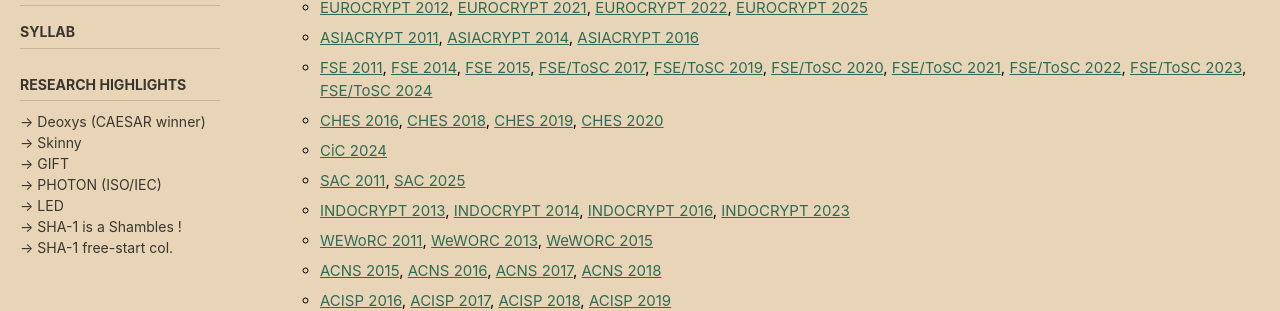
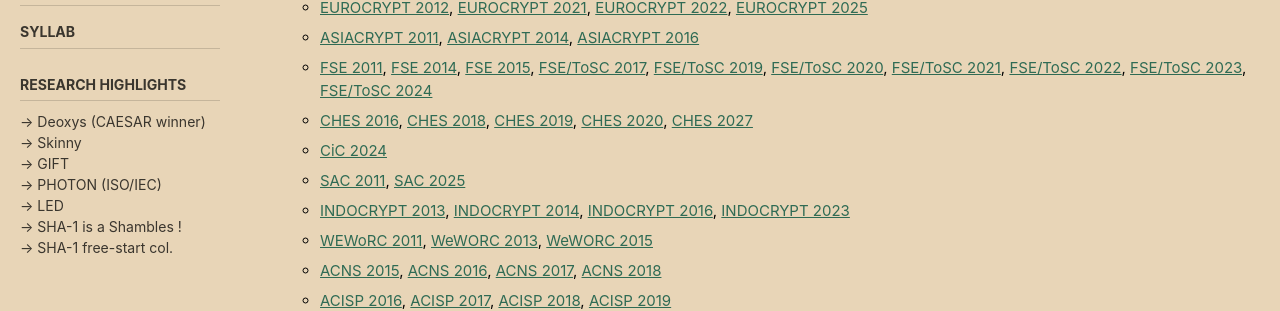
Before and after one commit to thomaspeyrin/web, a Jekyll site: the page built from activities.md, in a window 1280 px wide and 900 px high. Shown: the part 379-690 px from the top of the window. Built offline with Jekyll 4.4.1, drawn with Linux system fonts in a browser that asks for light colours; cached includes are drawn as plain includes; nearby versions of some CDN libraries; our own code applies the rules of GitHub Pages for plain Markdown files.

Commit message:
Update activities.md

```diff
--- a/activities.md
+++ b/activities.md
@@ -25,7 +25,7 @@ sidebar:
   - [EUROCRYPT 2012]("http://www.cs.bris.ac.uk/eurocrypt2012"), [EUROCRYPT 2021]("https://eurocrypt.iacr.org/2021/"), [EUROCRYPT 2022]("https://eurocrypt.iacr.org/2022/"), [EUROCRYPT 2025]("https://eurocrypt.iacr.org/2025/")
   - [ASIACRYPT 2011]("http://cist.korea.ac.kr/~asiacrypt2011/index.php?cont=home"), [ASIACRYPT 2014]("http://www.iacr.org/conferences/asiacrypt2014"), [ASIACRYPT 2016]("http://asiacrypt2016.com")
   - [FSE 2011]("http://fse2011.mat.dtu.dk"), [FSE 2014]("http://fse2014.isg.rhul.ac.uk"), [FSE 2015]("http://light-sec.org/fse2015"), [FSE/ToSC 2017]("http://www.nuee.nagoya-u.ac.jp/labs/tiwata/fse2017"), [FSE/ToSC 2019]("https://fse.iacr.org/2019"), [FSE/ToSC 2020]("https://fse.iacr.org/2020"), [FSE/ToSC 2021]("https://fse.iacr.org/2021"), [FSE/ToSC 2022]("https://fse.iacr.org/2022"), [FSE/ToSC 2023]("https://fse.iacr.org/2023"), [FSE/ToSC 2024]("https://fse.iacr.org/2024")
-  - [CHES 2016]("http://www.chesworkshop.org/ches2016/index.php"), [CHES 2018]("https://ches.iacr.org/2018"), [CHES 2019]("https://ches.iacr.org/2019"), [CHES 2020]("https://ches.iacr.org/2020")
+  - [CHES 2016]("http://www.chesworkshop.org/ches2016/index.php"), [CHES 2018]("https://ches.iacr.org/2018"), [CHES 2019]("https://ches.iacr.org/2019"), [CHES 2020]("https://ches.iacr.org/2020"), [CHES 2027]("https://ches.iacr.org/2027")
   - [CiC 2024]("https://cic.iacr.org/")
   - [SAC 2011]("http://sac2011.ryerson.ca"), [SAC 2025]("https://sacworkshop.org/SAC25/")
   - [INDOCRYPT 2013]("http://indocrypt.hbni.ac.in"), [INDOCRYPT 2014]("http://cse.iitkgp.ac.in/conf/INDOCRYPT2014"), [INDOCRYPT 2016]("https://sites.google.com/site/thomaspeyrin/goog_1654583412"), [INDOCRYPT 2023]("https://crsind.in/indocrypt2023/")
```
